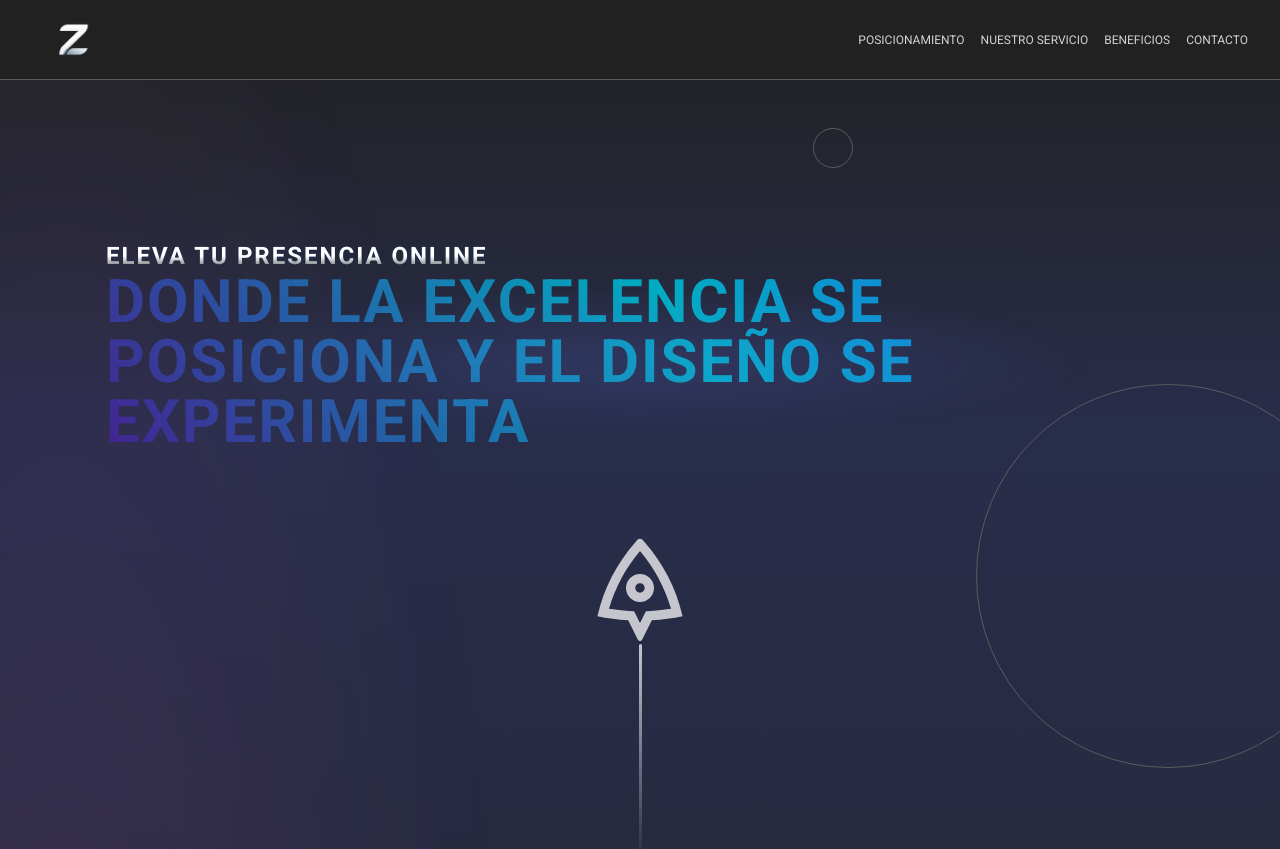
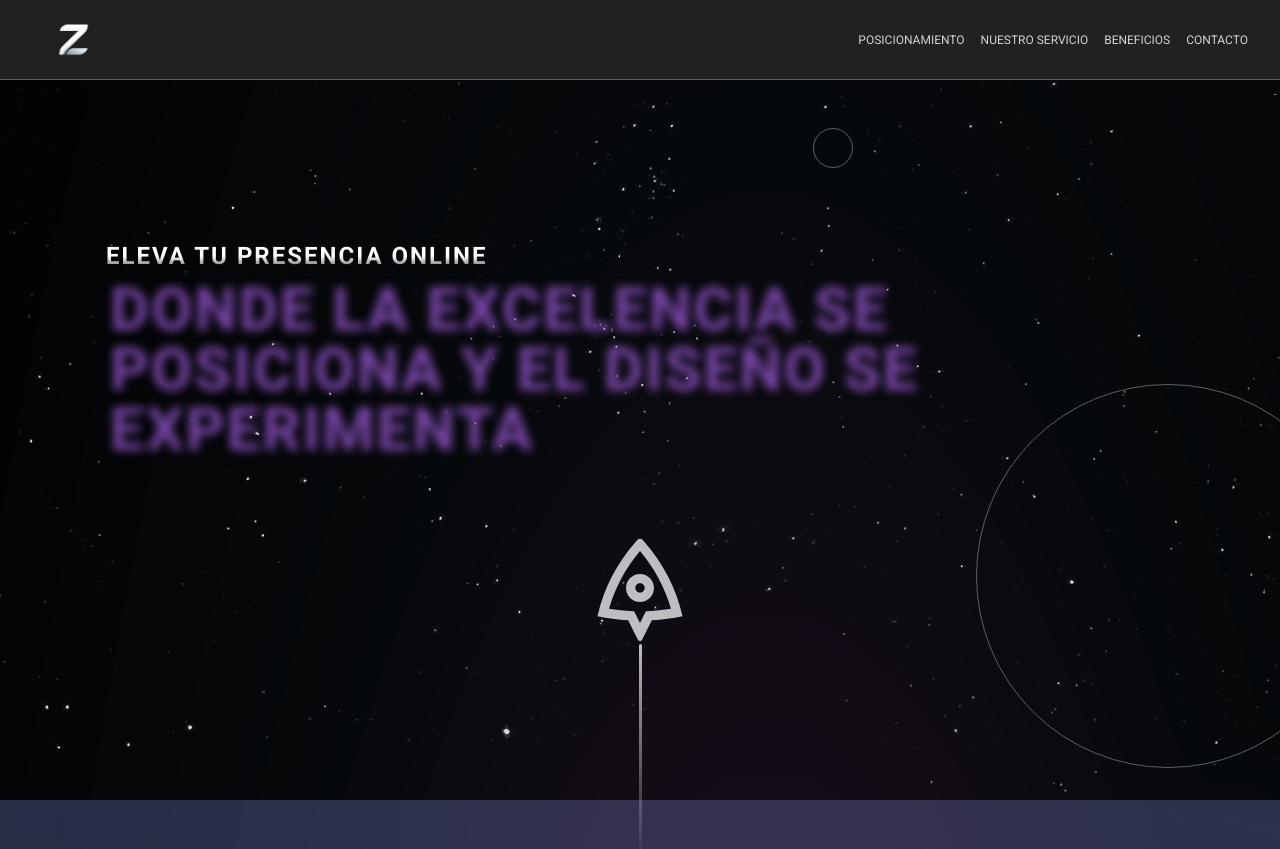
Before and after one commit to Sanchezguidorl/zenit-landing-page, a Next.js app: page / in a window 1280 px wide. Shown: the top 849 px of the page. Built offline with nearby package versions, Linux system fonts and the light colour scheme.

Commit message:
Se modifica background y agrega animación de inicio

```diff
--- a/app/layout.tsx
+++ b/app/layout.tsx
@@ -1,11 +1,11 @@
-
 import "./src/components/styles/main.css";
 import BgEffectContainer from "./src/components/layouts/BgEffectContainer";
 import GoogleAdsTag from "./src/components/layouts/GoogleAds";
 
 export const metadata = {
   title: "Páginas web profesionales para marcas de éxito",
-  description: "Desarrollamos Páginas web para marcas de alto valor | SEO y Posicionamiento Web",
+  description:
+    "Desarrollamos Páginas web para marcas de alto valor | SEO y Posicionamiento Web",
   tags: [
     "programador",
     "desarrollador web",
@@ -45,8 +45,8 @@ export const metadata = {
     "Landing Pages para Marcas",
     "Landing Pages de Producto",
     "Optimización de Conversiones",
-      "Página para negocio"
-  ]
+    "Página para negocio",
+  ],
 };
 
 export default function RootLayout({
@@ -57,11 +57,15 @@ export default function RootLayout({
   return (
     <html lang="en">
       <head>
-      <GoogleAdsTag/>
+        <GoogleAdsTag />
       </head>
-      <body className="">
+      <body className="relative">
+        <div className="background-container fadeIn">
+          <div className="stars"></div>
+          <div className="twinkling"></div>
+        </div>
         <div className="absolute h-full w-full overflow-hidden">
-        <BgEffectContainer/>
+          <BgEffectContainer />
 
           <div className=" aspect-square border top-3/4 -left-1/4 border-no-dark w-[900px] rounded-full absolute "></div>
           <div className=" aspect-square border top-96 -right-20 border-no-dark w-96 rounded-full absolute "></div>
--- a/app/src/components/layouts/BgEffectContainer.tsx
+++ b/app/src/components/layouts/BgEffectContainer.tsx
@@ -4,29 +4,16 @@ function BgEffectContainer() {
     <div className="gradient-bg  z-10 max-w-full">
       <svg xmlns="http://www.w3.org/2000/svg">
         <defs>
-          <filter id="goo">
-            <feGaussianBlur
-              in="SourceGraphic"
-              stdDeviation="10"
-              result="blur"
-              />
-            <feColorMatrix
-              in="blur"
-              mode="matrix"
-              values="1 0 0 0 0  0 1 0 0 0  0 0 1 0 0  0 0 0 18 -8"
-              result="goo"
-              />
-            <feBlend in="SourceGraphic" in2="goo" />
-          </filter>
+
         </defs>
       </svg>
       <div className=" gradients-container">
-        <div className="aspect-square g1" >1</div>
-        <div className="aspect-square g2" >2</div>
-        <div className="aspect-square g3" >3</div>
-        <div className="aspect-square g4" >4</div>
-        <div className="aspect-square g5" >5</div>
-        <div className="aspect-square g6" >6</div>
+        <div className="aspect-square g1" ></div>
+        <div className="aspect-square g2" ></div>
+        <div className="aspect-square g3" ></div>
+        <div className="aspect-square g4" ></div>
+        <div className="aspect-square g5" ></div>
+        <div className="aspect-square g6" ></div>
       </div>
     </div>
   );
--- a/app/src/components/layouts/Header.tsx
+++ b/app/src/components/layouts/Header.tsx
@@ -5,7 +5,7 @@ import HeaderContent from "./HeaderContent";
 function Header() {
 
   return (
-    <header id="Header" className="bg-dark border-b border-no-dark h-20 fixed w-full top-0 z-30 fadeIn">
+    <header id="Header" className=" bg-dark border-b border-no-dark h-20 fixed w-full top-0 z-30 fadeIn">
       <HeaderContent/>
     </header>
   );
--- a/app/src/components/sections/Presentation.tsx
+++ b/app/src/components/sections/Presentation.tsx
@@ -1,16 +1,35 @@
-import React from 'react'
+import React from "react";
+import ShadowTextEffectContainer from "./ShadowTextEffectContainer";
 
 function Presentation() {
   return (
-    <section id='Presentation' className='uppercase'>
-      <div className='mx-auto gradient-mask-container py-20 pt-60 px-4'>
-        <div className='gradient-mask-silver'>
-        <p className='font-bold text-sm sm:text-xl lg:text-2xl'>ELEVA TU PRESENCIA ONLINE</p>
+    <section id="Presentation" className="uppercase">
+      <h1 className="mx-auto gradient-mask-container py-20 pt-60 px-4">
+        <div className="gradient-mask-silver fadeIn">
+          <p className="font-bold text-sm sm:text-xl lg:text-2xl ">
+            ELEVA TU PRESENCIA ONLINE
+          </p>
         </div>
-        <h1 className='text-2xl  sm:text-5xl lg:text-6xl font-bold'>DONDE LA EXCELENCIA SE POSICIONA Y EL DISEÑO SE EXPERIMENTA</h1>
-      </div>
+        <ShadowTextEffectContainer>
+          <div className="presentation-text-container">
+            <p className=" relative text-2xl  sm:text-5xl lg:text-6xl font-bold words-presentation presentation-text-1">
+              DONDE LA EXCELENCIA SE
+            </p>
+          </div>
+          <div className=" presentation-text-container">
+            <p className="relative text-2xl sm:text-5xl lg:text-6xl font-bold presentation-text-2">
+              POSICIONA Y EL DISEÑO SE
+            </p>
+          </div>
+          <div className=" presentation-text-container">
+            <p className="relative text-2xl  sm:text-5xl lg:text-6xl font-bold presentation-text-3">
+              EXPERIMENTA
+            </p>
+          </div>
+          </ShadowTextEffectContainer>
+      </h1>
     </section>
-  )
+  );
 }
 
-export default Presentation
+export default Presentation;
--- /dev/null
+++ b/app/src/components/sections/ShadowTextEffectContainer.tsx
@@ -0,0 +1,22 @@
+"use client";
+
+import { useEffect, useState } from "react";
+
+function ShadowTextEffectContainer({children}:{children:React.ReactNode}) {
+  const [showShadow, setShowShadow] = useState<boolean>(false);
+
+  useEffect(() => {
+    const timer = setTimeout(() => {
+      setShowShadow(true);
+    }, 3000);
+
+    return () => {
+      clearTimeout(timer);
+    };
+  }, []);
+  return <div className={` ${showShadow && "shadow-text-animation"}`}>
+    {children}
+  </div>;
+}
+
+export default ShadowTextEffectContainer;
--- a/app/src/components/styles/globals.css
+++ b/app/src/components/styles/globals.css
@@ -33,38 +33,122 @@ body {
   -webkit-text-fill-color: transparent;
 }
 
-.bg-semitransparent{
+.bg-semitransparent {
   background: linear-gradient(#bcb9b93a, #5c5c5c2f);
 }
 
 
-.bg-gradient-socialmedia{
+.bg-gradient-socialmedia {
   background: linear-gradient(180deg, #e1e1e1c6 50%, #333);
- border-radius: 10px;
+  border-radius: 10px;
 }
 
 @keyframes ariseIn {
-  0%{
+  0% {
     opacity: 0;
     translate: 0px 100px;
   }
-  100%{
+
+  100% {
     opacity: 1;
     translate: 0px 0px;
   }
 }
+
 @keyframes opacityIn {
-  0%{
+  0% {
     opacity: 0;
   }
-  100%{
+
+  100% {
     opacity: 1;
   }
 }
 
-.ariseAnimation{
-animation: ariseIn 1s forwards;
+.ariseAnimation {
+  animation: ariseIn 1s forwards;
 }
-.fadeIn{
-animation: opacityIn 1s forwards;
+
+.fadeIn {
+  animation: opacityIn 2s forwards;
 }
+
+
+
+@keyframes move-background {
+  from {
+    -webkit-transform: translate3d(0px, 0px, 0px);
+  }
+
+  to {
+    -webkit-transform: translate3d(100%, 0px, 0px);
+  }
+}
+
+@-webkit-keyframes move-background {
+  from {
+    -webkit-transform: translate3d(0px, 0px, 0px);
+  }
+
+  to {
+    -webkit-transform: translate3d(100%, 0px, 0px);
+  }
+}
+
+@-moz-keyframes move-background {
+  from {
+    -webkit-transform: translate3d(0px, 0px, 0px);
+  }
+
+  to {
+    -webkit-transform: translate3d(100%, 0px, 0px);
+  }
+}
+
+@-webkit-keyframes move-background {
+  from {
+    -webkit-transform: translate3d(0px, 0px, 0px);
+  }
+
+  to {
+    -webkit-transform: translate3d(1000px, 0px, 0px);
+  }
+}
+
+.background-container {
+  position: fixed;
+  top: 0;
+  left: 0;
+  bottom: 0;
+  right: 0;
+}
+
+.stars {
+  background: black url("/stars.png") repeat;
+  position: absolute;
+  top: 0;
+  bottom: 0;
+  left: 0;
+  right: 0;
+  display: block;
+  z-index: -1;
+}
+
+.twinkling {
+  width: 100%;
+  height: 100%;
+  background: transparent url("/twinkling.svg") repeat;
+  background-size: 1000px 1000px;
+  position: absolute;
+  right: 0;
+  top: 0;
+  bottom: 0;
+  z-index: 0;
+
+  -moz-animation: move-background 80s linear infinite;
+  -ms-animation: move-background 80s linear infinite;
+  -o-animation: move-background 80s linear infinite;
+  -webkit-animation: move-background 80s linear infinite;
+  animation: move-background 80s linear infinite;
+
+}
--- a/app/src/components/styles/layouts/BgEffectContainer.css
+++ b/app/src/components/styles/layouts/BgEffectContainer.css
@@ -67,82 +67,82 @@
 .g1,.g2,.g3,.g4,.g5, .g6{
   position: absolute;
   border-radius: 50%;
-  opacity: 0.15;
+  opacity: 0.30;
 }
 
   .g1{
-    background: radial-gradient( rgba(var(--purple), 0.8) 0, rgba(var(--blue), 0) 50%) no-repeat;
+    background: radial-gradient( rgba(circle,var(--purple), 0.8) 0, rgba(var(--blue), 0) 15%,#00000000 60%) no-repeat;
     mix-blend-mode: var(--blending);
-    width: 90%;
-    height: 90%;
-    top: calc(50% - 90%);
-    left: calc(50% - 90%);
+    width: 100%;
+    height: 100%;
+    top: calc(10%);
+    left: 0;
     transform-origin: calc(50% + 200px);
-    animation: moveVertical 30s ease infinite;
+    animation: moveVertical 90s ease infinite;
   }
 
   .g2{
-    background: radial-gradient( rgba(var(--blue), 0.8) 0, rgba(var(--purple), 0),#00000000 90%) no-repeat;
+    background: radial-gradient( rgba(var(--blue), 0.8) 0, rgba(var(--purple), 15%),#00000000 90%) no-repeat;
     mix-blend-mode: var(--blending);
-    width: 90%;
-    height: 90%;
-    top: calc(50% - 90% / 3);
-    left: calc(50% - 90% / 3);
+    width: 100%;
+    height: 100%;
+    top: calc(30%);
+    left: calc(50% - 90%);
     transform-origin: calc(50% + 100px);
-    animation: moveHorizontal 20s reverse infinite;
+    animation: moveHorizontal 90s reverse infinite;
   }
 
       .g3 {
-        background: radial-gradient( rgba(var(--purple), 0.8) 0, rgba(var(--blue), 0),#00000000 90%) no-repeat;
+        background: radial-gradient( rgba(var(--purple), 0.8) 0, rgba(var(--blue), 15%),#00000000 60%) no-repeat;
         mix-blend-mode: var(--blending);
 
-        width: 90%;
-        height: 90%;
-        top: calc(50% - 90% / 2 + 200px);
-        left: calc(50% - 90% / 2 - 500px);
+        width: 100%;
+        height: 100%;
+        top: calc(50% - 90% / 2);
+        left: calc(50% - 90% / 2);
 
         transform-origin: calc(50% + 400px);
-        animation: moveInCircle 40s linear infinite;
+        animation: moveInCircle 90s linear infinite;
 
       }
 
       .g4 {
-        background: radial-gradient( rgba(var(--blue), 0.8) 0, rgba(var(--purple), 0),#00000000 90%) no-repeat;
+        background: radial-gradient( rgba(var(--blue), 0.8) 0, rgba(var(--purple), 15%),#00000000 60%) no-repeat;
         mix-blend-mode: var(--blending);
 
-        width: 90%;
-        height: 90%;
-        top: calc(50% - 90% / 2);
+        width: 200%;
+        height: 200%;
+        top: calc(5%);
         left: calc(50% - 90% / 2);
 
         transform-origin: calc(50% - 200px);
-        animation: moveInCircle 40s ease infinite;
+        animation: moveInCircle 90s ease infinite;
 
       }
 
       .g5 {
-        background: radial-gradient(rgba(var(--purple), 0.8) 0, rgba(var(--blue), 0),#00000000 90%) no-repeat;
+        background: radial-gradient(rgba(var(--purple), 0.8) 0, rgba(var(--blue), 15%),#00000000 60%) no-repeat;
         mix-blend-mode: var(--blending);
 
-        width: calc(90% * 2);
-        height: calc(90% * 2);
-        top: calc(50% - 90%);
+        width: 200%;
+        height: 200%;
+        top: calc(10%);
         left: calc(50% - 90%);
 
         transform-origin: calc(50% - 800px) calc(50% + 200px);
-        animation: moveVertical 20s ease infinite;
+        animation: moveVertical 90s ease infinite;
 
       }
       .g6 {
-        background: radial-gradient( rgba(var(--purple), 0.8) 0, rgba(var(--blue), 0), #00000000 90%) no-repeat;
+        background: radial-gradient( rgba(var(--purple), 0.8) 0, rgba(var(--blue), 15%), #00000000 60%) no-repeat;
         mix-blend-mode: var(--blending);
 
-        width: calc(90% * 2);
-        height: calc(90% * 2);
+        width: 200%;
+        height: 200%;
         top: calc(50% - 90%);
         left: calc(50% - 90%);
 
         transform-origin: calc(50% - 1500px) calc(50% + 200px);
-        animation: moveInCircle 20s ease infinite;
+        animation: moveInCircle 90s ease infinite;
 
       }
--- a/app/src/components/styles/sections/Presentation.css
+++ b/app/src/components/styles/sections/Presentation.css
@@ -1,18 +1,62 @@
 #Presentation {
     .gradient-mask-container {
-        background: linear-gradient(235deg, #304FFE, #00ACC1, #4A148C);
+        background: linear-gradient(235deg, #304FFE, #06bed6, #7828db);
         max-width: 1100px;
         background-clip: text;
         -webkit-background-clip: text;
         -webkit-text-fill-color: transparent;
 
-        p,
-        h1 {
+        p{
             letter-spacing: 2px;
         }
 
-        h1{
-            background: radial-gradient(#657cff21 10%, #00000000 60%);
+        .shadow-text-animation{
+            text-shadow:4px 8px 10px #b969ffa7;
+            animation: presentation-shadow 1s ease-in;
+        }
+
+        .presentation-text-1{
+            animation: presentation-animation 1s ease-in;
+        }
+
+        .presentation-text-2{
+            animation: presentation-animation 2s ease-in;
+        }
+
+        .presentation-text-3{
+            animation: presentation-animation 3s ease-in;
+        }
+
+        .presentation-text-container{
+            animation: presentation-container-hidden 3s ease-in;
         }
     }
 }
+
+@keyframes presentation-animation {
+    0%{
+        opacity: 0;
+        transform: translateY(110%)
+    }
+    100%{
+        opacity: 1;
+        transform: translateY(0);
+    }
+}
+@keyframes presentation-shadow {
+    0%{
+        text-shadow:0px 5px 5px #00000000;
+    }
+    100%{
+        text-shadow:4px 8px 10px #b969ffa7;
+    }
+}
+
+@keyframes presentation-container-hidden {
+    0%{
+        overflow: hidden;
+    }
+    100%{
+        overflow: hidden;
+    }
+}
```
Also changed, not shown: public/stars.png (added), public/twinkling.svg (added). Lines whose indentation alone changed are shown as unchanged.
